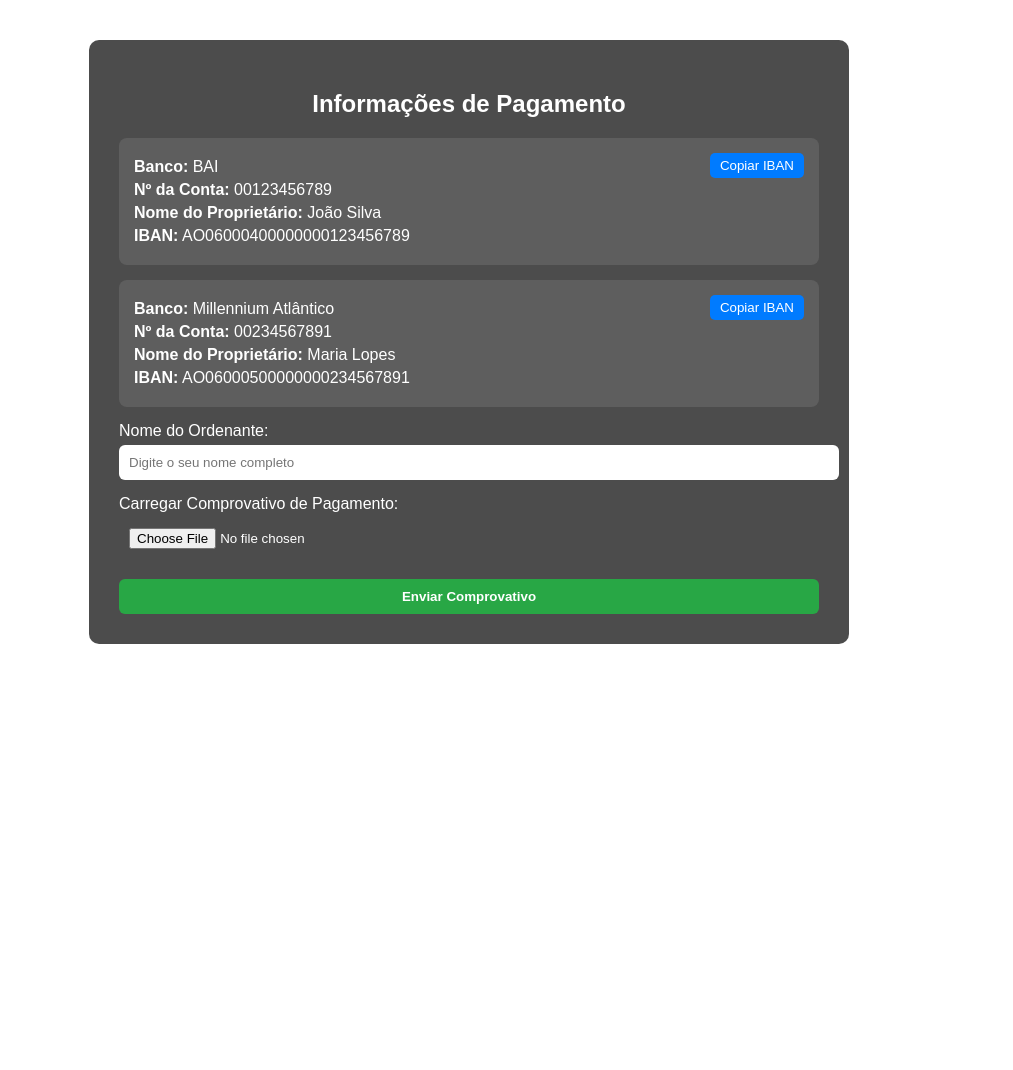
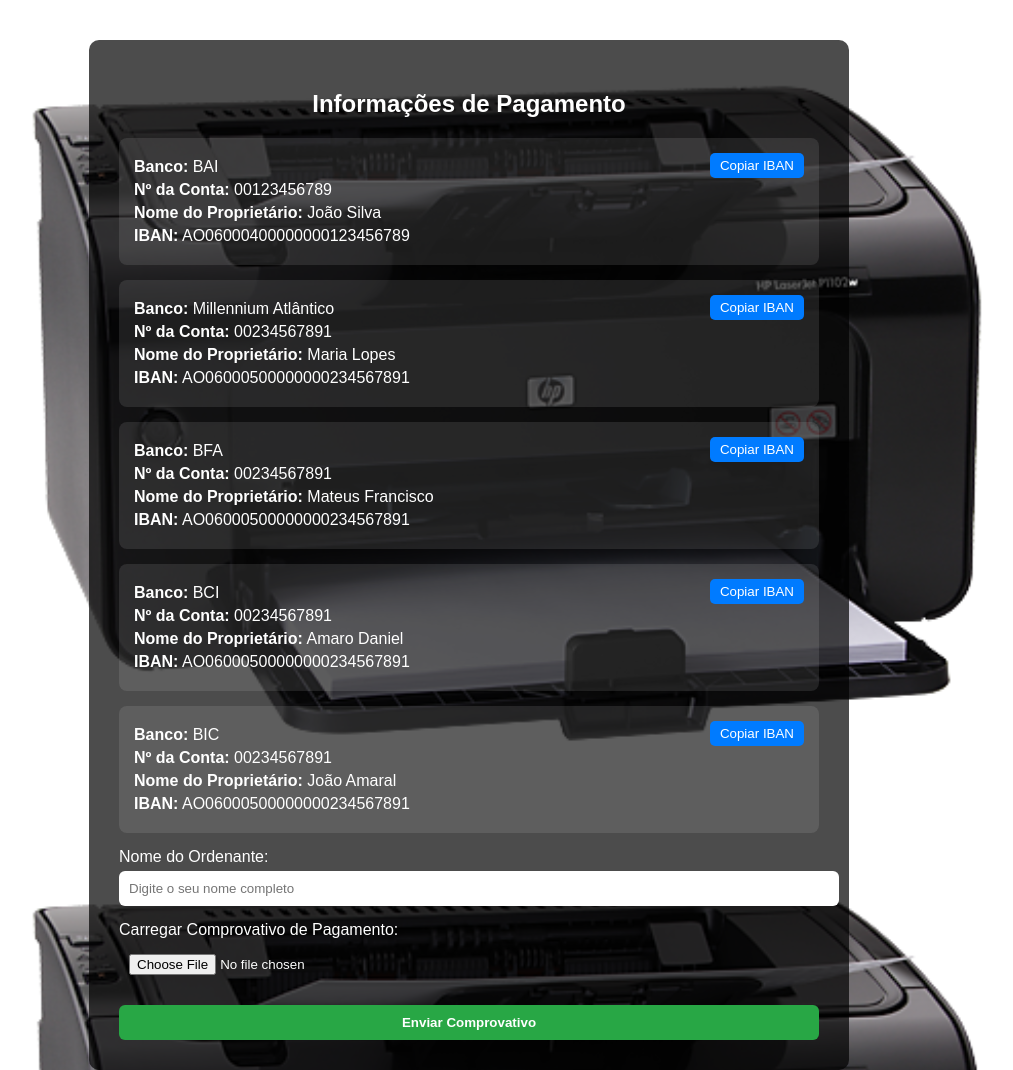
Before and after one commit to emanuel2066/emateccomerce, a plain HTML site: page continuar.html in a window 1280 px wide. Shown: the whole page, without its empty margins (171-1184 px from the left). Before the commit the page ends 800 px from the top, so only its background shows below. Drawn offline with Linux system fonts and the light colour scheme.

Commit message:
Update continuar.html

```diff
--- a/continuar.html
+++ b/continuar.html
@@ -7,7 +7,7 @@
   <style>
     body {
       font-family: Arial, sans-serif;
-      background: url('img/fundo.jpg') no-repeat center center fixed;
+      background: url('./img/impressora\ a\ lazer.png') no-repeat center center fixed;
       background-size: cover;
       color: white;
       margin: 0;
@@ -98,6 +98,30 @@
       <p><strong>IBAN:</strong> AO06000500000000234567891</p>
       <button class="copiar-btn" onclick="copiarIBAN('AO06000500000000234567891')">Copiar IBAN</button>
     </div>
+    <!-- Conta bancária 3 -->
+    <div class="conta">
+      <p><strong>Banco:</strong> BFA</p>
+      <p><strong>Nº da Conta:</strong> 00234567891</p>
+      <p><strong>Nome do Proprietário:</strong> Mateus Francisco</p>
+      <p><strong>IBAN:</strong> AO06000500000000234567891</p>
+      <button class="copiar-btn" onclick="copiarIBAN('AO06000500000000234567891')">Copiar IBAN</button>
+    </div>
+    <!-- Conta bancária 2 -->
+    <div class="conta">
+      <p><strong>Banco:</strong> BCI</p>
+      <p><strong>Nº da Conta:</strong> 00234567891</p>
+      <p><strong>Nome do Proprietário:</strong> Amaro Daniel</p>
+      <p><strong>IBAN:</strong> AO06000500000000234567891</p>
+      <button class="copiar-btn" onclick="copiarIBAN('AO06000500000000234567891')">Copiar IBAN</button>
+    </div>
+    <!-- Conta bancária 2 -->
+    <div class="conta">
+      <p><strong>Banco:</strong> BIC</p>
+      <p><strong>Nº da Conta:</strong> 00234567891</p>
+      <p><strong>Nome do Proprietário:</strong> João Amaral</p>
+      <p><strong>IBAN:</strong> AO06000500000000234567891</p>
+      <button class="copiar-btn" onclick="copiarIBAN('AO06000500000000234567891')">Copiar IBAN</button>
+    </div>
 
     <label for="ordenante">Nome do Ordenante:</label>
     <input type="text" id="ordenante" placeholder="Digite o seu nome completo"/>
```
